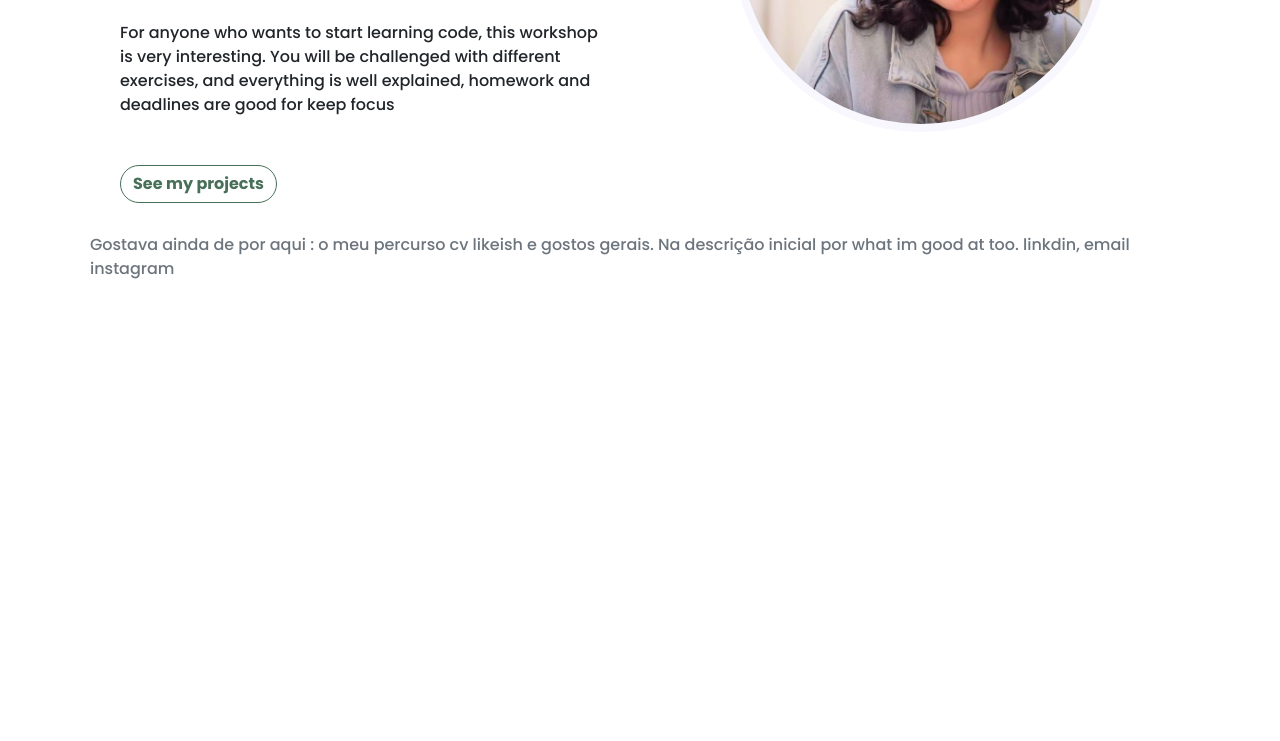
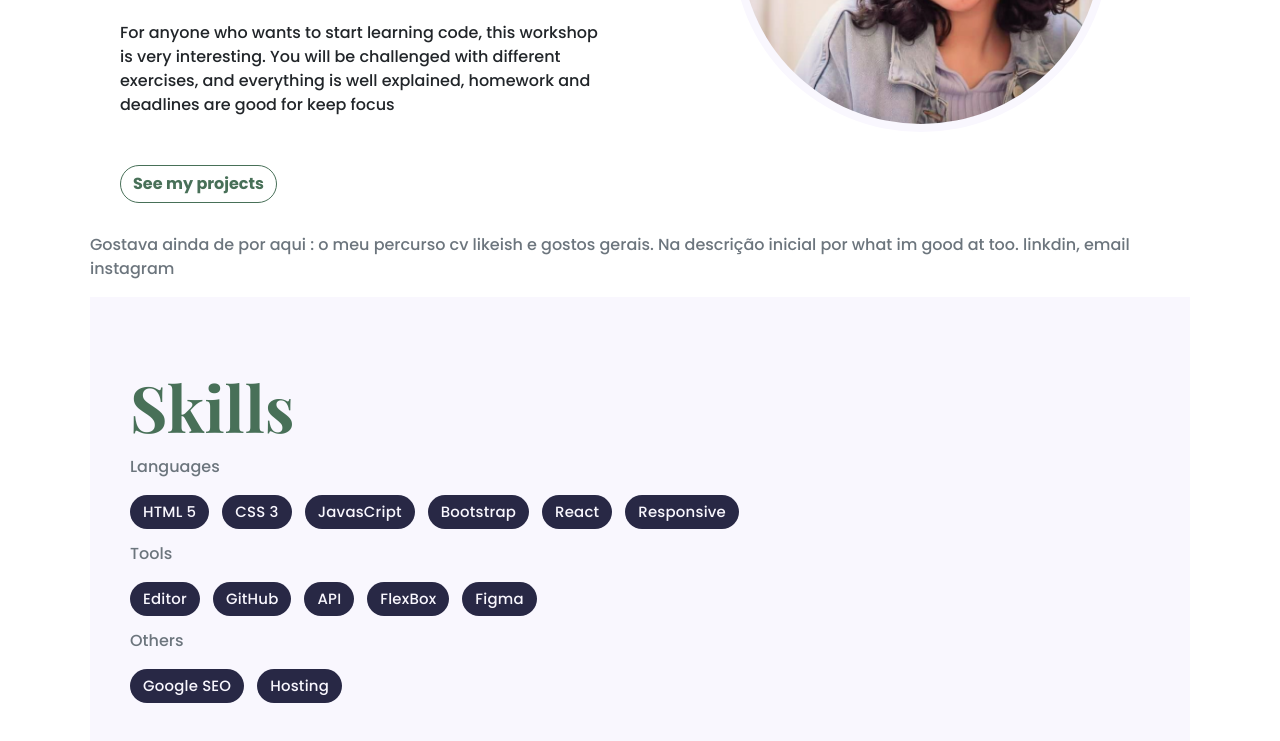
Before and after one commit to MarciaPratas2000/Portfolio-project, a plain HTML site: page about.html in a window 1280 px wide. Shown: the part 399-1140 px from the top of the page. Before the commit the page ends 856 px from the top, so only its background shows below. Drawn offline with nearby package versions, Linux system fonts and the light colour scheme.

Commit message:
Added skills section to About.html

```diff
--- a/about.html
+++ b/about.html
@@ -56,8 +56,38 @@
         </div>
         <p class="text-muted">Gostava ainda de por aqui : o meu percurso cv likeish e gostos gerais. Na descrição inicial por what im good at too.
             linkdin, email instagram</p>
+            <br>
+      </div>
+      <div class="skills-background">
+      <div class="self-skills">
+        <h1>Skills</h1>
+        <p class="text-dark text-muted">Languages</p>
+        <div class="languages-skills d-flex flex-wrap justify-content-start">
+          <div class="each-skill">HTML 5</div>
+          <div class="each-skill">CSS 3</div>
+          <div class="each-skill">JavasCript</div>
+          <div class="each-skill">Bootstrap</div>
+          <div class="each-skill">React</div>
+          <div class="each-skill">Responsive</div>
+        </div>
+        <p class="text-dark text-muted">Tools</p>
+        <div class="tools-skills d-flex flex-wrap justify-content-start">
+          <div class="each-skill">Editor</div>
+          <div class="each-skill">GitHub</div>
+          <div class="each-skill">API</div>
+          <div class="each-skill">FlexBox</div>
+          <div class="each-skill">Figma</div>
+        </div>
+        <p class="text-dark text-muted">Others</p>
+        <div class="others-skills d-flex flex-wrap justify-content-start">
+          <div class="each-skill">Google SEO</div>
+          <div class="each-skill">Hosting</div>
+
+        </div>
       </div>
     </div>
+    </div>
+
 
   </body>
 </html>
--- a/style/portfolio.css
+++ b/style/portfolio.css
@@ -142,7 +142,7 @@ body {
     margin: 30px;
 }
 
-.container-section h1 {
+.container-section h1 , .self-skills h1{
     font-size: 64px;
     line-height: 80px;
     font-family: var(--heading-font-family);
@@ -170,7 +170,30 @@ body {
     height: 100%; /* Ensure the image fills the container */
     object-fit: cover; /* Maintain aspect ratio and fill the container */
   }
+  .skills-background{
+    background-color: var(--secondary-color);
+    margin: 0;
+    padding: 0;
 
+}
+  .self-skills {
+    margin: 0 20px  ;
+    padding: 70px 20px;
+    font-family: var(--default-font-family);
+    color: #487058;
+}
+
+.each-skill {
+    color:var(--secondary-color);
+    background-color: rgb(40, 40, 69);
+    border-radius: 23.2px;
+    line-height: 20px;
+    font-size: 14.9135px;
+    letter-spacing: 0.21px;
+    padding: 7px 13px;
+    margin-right: 13px;
+    margin-bottom: 13px;
+}
 
   @media(max-width: 800px) {
 
```
